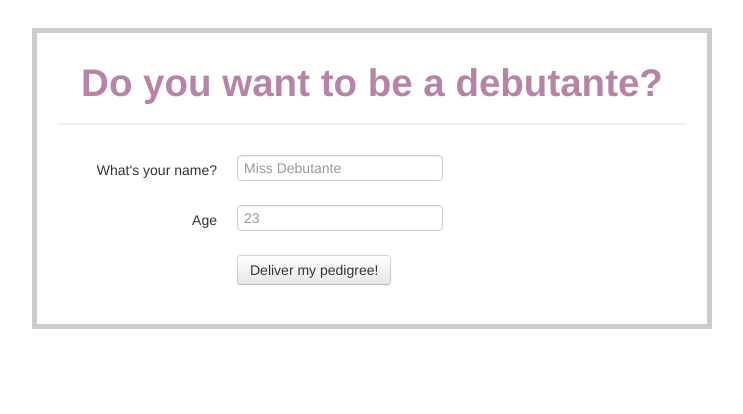
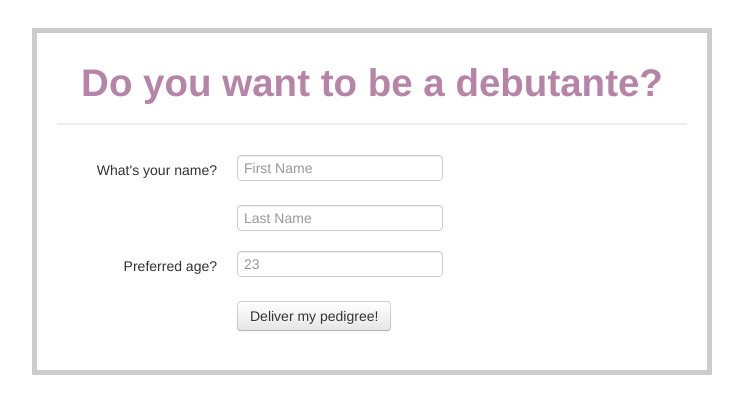
Before and after one commit to craneon/debutante, a Flask app: page / in a window 1280 px wide. Shown: the top 414 px of the page, without its empty margins (268-1011 px from the left). Run offline with Flask 2, Linux system fonts and the light colour scheme.

Commit message:
Final changes to generator code

```diff
--- a/app.py
+++ b/app.py
@@ -11,11 +11,13 @@ def hello():
 
 @app.route("/submit", methods=['POST'])
 def submit():
-	name = request.form["name"]
+	name1 = request.form["name1"]
+	name2 = request.form["name2"]
 	age = request.form["age"]
 	return render_template("submit.html",
-		name = name,
-		bio = biogenerate(name, age))
+		name1 = name1,
+		name2 = name2,
+		bio = biogenerate(name1, name2, age))
 
 
 if __name__ == "__main__":
--- a/templates/form.html
+++ b/templates/form.html
@@ -21,13 +21,19 @@
 
 	<form class="form-horizontal" action="submit" method="POST">
 	  <div class="control-group">
-	    <label class="control-label" for="inputName">What's your name?</label>
+	    <label class="control-label" for="inputName1">What's your name?</label>
 	    <div class="controls">
-	      <input name="name" type="text" id="inputName" placeholder="Miss Debutante">
+	      <input name="name1" type="text" id="inputName1" placeholder="First Name">
 	    </div>
 	  </div>
 	  <div class="control-group">
-	    <label class="control-label" for="inputAge">Age</label>
+	   <label class="control-label" for="inputName2"> </label>
+	    <div class="controls">
+	      <input name="name2" type="text" id="inputName2" placeholder="Last Name">
+	    </div>
+	  </div>
+	  <div class="control-group">
+	    <label class="control-label" for="inputAge">Preferred age?</label>
 	    <div class="controls">
 	      <input name="age" type="text" id="inputAge" placeholder="23">
 	    </div>
--- a/templates/submit.html
+++ b/templates/submit.html
@@ -1,6 +1,6 @@
 <html>
   <head>
-    <title>{{name}} - Debutante Bio</title>
+    <title>{{name1}} {{name2}} - Debutante Bio</title>
 	<link rel="stylesheet" type="text/css" href="static/bootstrap.min.css">
 	<style type="text/css">
 		a, h1	       { color: #B784A7; }
@@ -16,7 +16,7 @@
 
   <body>
   	  <div class="page">
-      <h1>Hello, {{name}}!</h1>
+      <h1>Hello, {{name1}}!</h1>
       <h2>Here's your bio:</h2>
       <p>{{bio}}</p>
       </div>
```
Also changed, not shown: biogenerator.py (+13 -12 lines).
